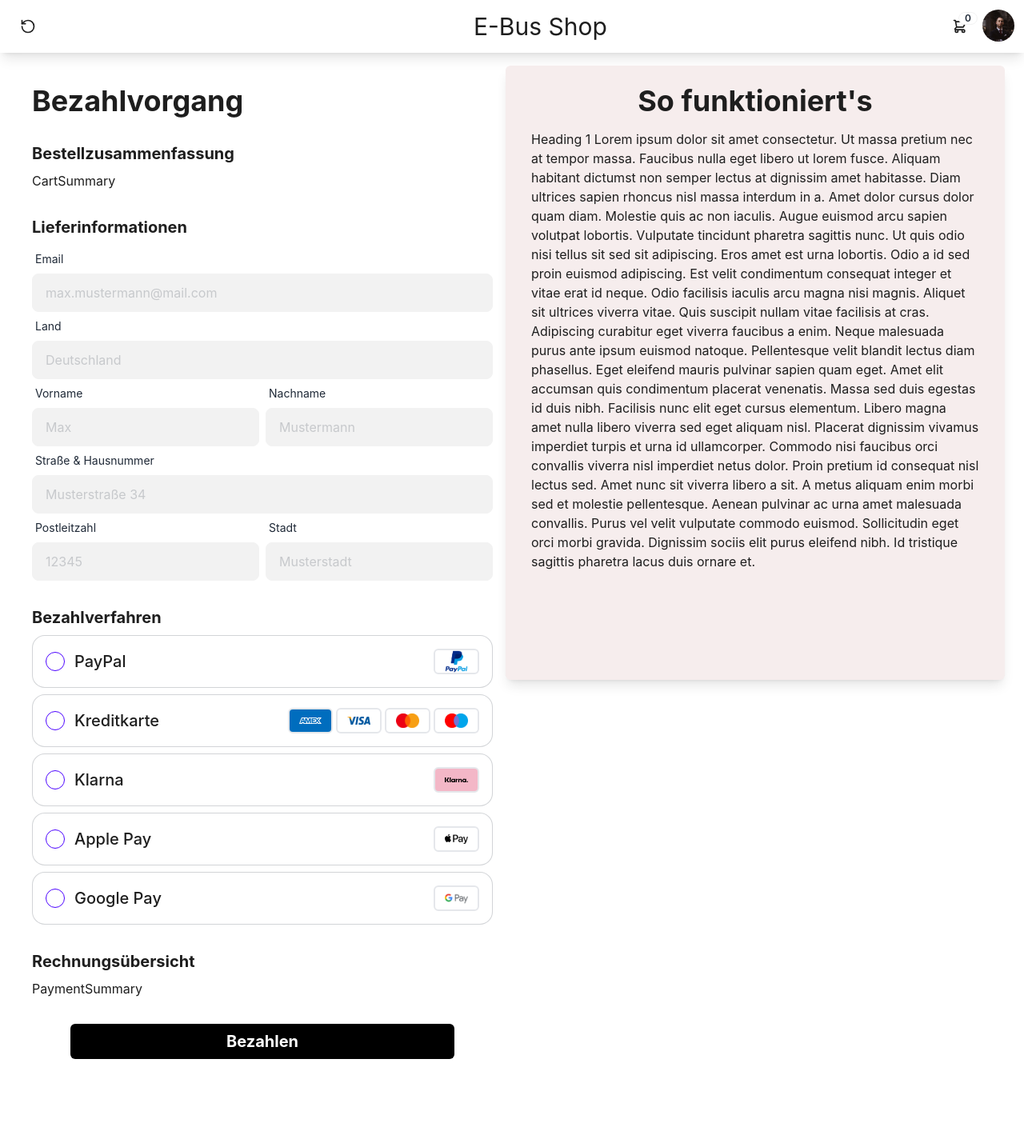
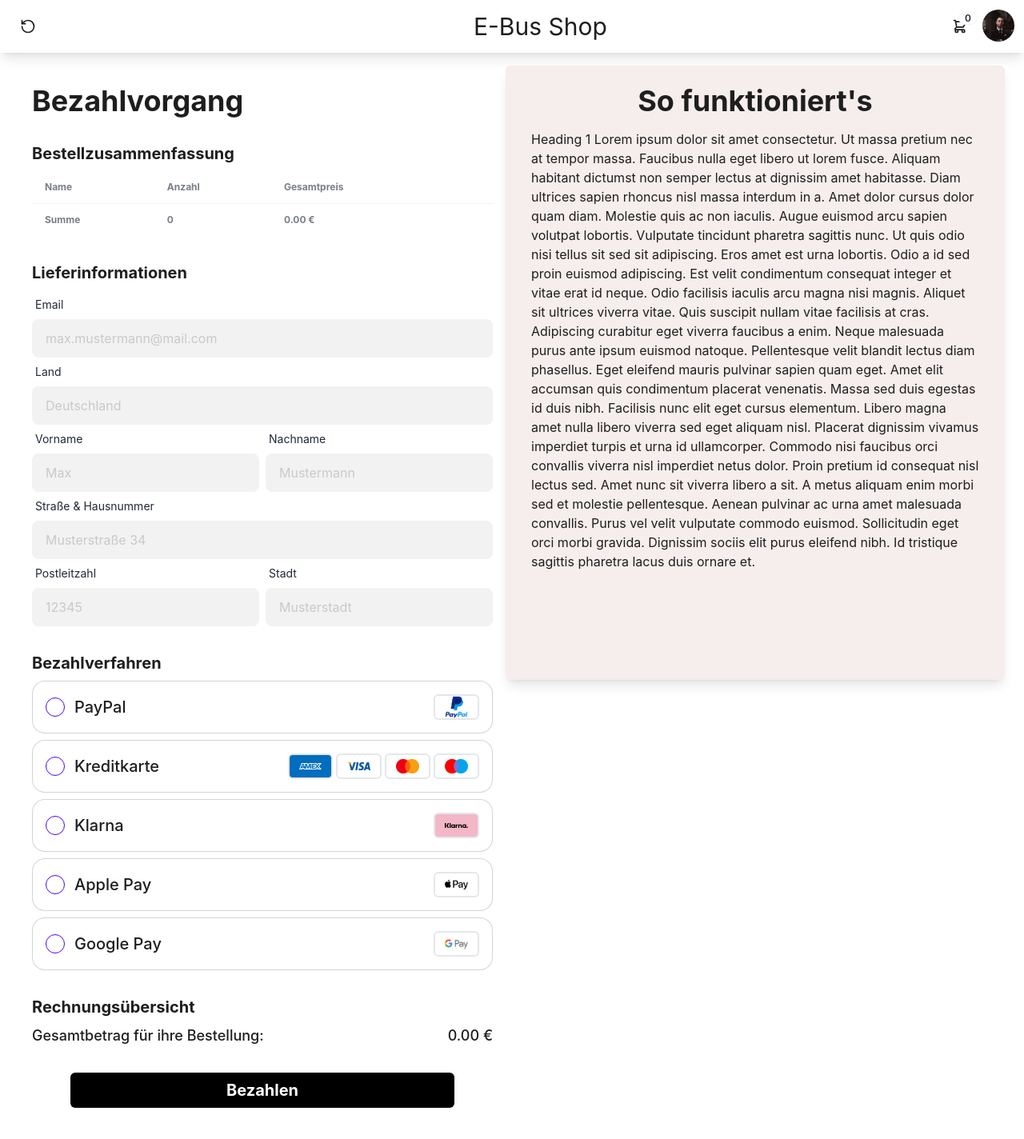
Before and after one commit to carlobeckmann2602/ebus-shop, a React (Vite) app: page /checkout in a window 1280 px wide. Shown: the whole page at 80% size. Before the commit the page ends 1364 px from the top, so only its background shows below. Built offline with nearby package versions, Linux system fonts and the light colour scheme.

Commit message:
feat: Add cart summary to checkout page

```diff
--- a/src/components/Header.tsx
+++ b/src/components/Header.tsx
@@ -1,6 +1,7 @@
 import { RotateCcw } from "lucide-react";
 import { CartItem } from "../commons.ts";
 import { useNavigate } from "react-router-dom";
+import CartSummary from "./checkout/CartSummary.tsx";
 
 type HeaderProps = {
   cartItems: CartItem[];
@@ -10,14 +11,6 @@ type HeaderProps = {
 
 export default function Header(props: HeaderProps) {
   const navigate = useNavigate();
-
-  function sumUpCart() {
-    let sum = 0.0;
-    props.cartItems.forEach((item) => {
-      sum += parseFloat(item.price) * item.quantity;
-    });
-    return sum.toString();
-  }
 
   function resetShop() {
     props.resetShop();
@@ -60,7 +53,10 @@ export default function Header(props: HeaderProps) {
                 />
               </svg>
               <span className="badge badge-sm indicator-item">
-                {props.cartItems.length}
+                {props.cartItems.reduce(
+                  (accumulator, item) => accumulator + item.quantity,
+                  0
+                )}
               </span>
             </div>
           </div>
@@ -70,36 +66,16 @@ export default function Header(props: HeaderProps) {
           >
             <div className="card-body">
               <span className="font-bold text-lg">
-                {props.cartItems.length} Produkte
+                {props.cartItems.reduce(
+                  (accumulator, item) => accumulator + item.quantity,
+                  0
+                )}{" "}
+                Produkte
               </span>
-              <table className="table">
-                <thead>
-                  <tr>
-                    <th>Name</th>
-                    <th>Anzahl</th>
-                    <th>Einzelpreis</th>
-                    <th>Gesamtpreis</th>
-                    <th>Entfernen</th>
-                  </tr>
-                </thead>
-                <tbody>
-                  {props.cartItems.map((item) => {
-                    return (
-                      <tr key={"cart-item-" + item.id}>
-                        <td>{item.name}</td>
-                        <td>{item.quantity}</td>
-                        <td>{item.price}</td>
-                        <td>{parseFloat(item.price) * item.quantity}</td>
-                        <td onClick={() => props.removeFromCart(item)}>X</td>
-                      </tr>
-                    );
-                  })}
-                </tbody>
-              </table>
-              <div className="px-4 flex justify-between">
-                <span className="text-info">Summe</span>
-                <span>{sumUpCart()}</span>
-              </div>
+              <CartSummary
+                cartItems={props.cartItems}
+                removeFromCart={props.removeFromCart}
+              />
               <div className="card-actions">
                 <a
                   href="/checkout"
--- a/src/components/checkout/CartSummary.tsx
+++ b/src/components/checkout/CartSummary.tsx
@@ -1,3 +1,65 @@
-export default function CartSummary() {
-  return <div>CartSummary</div>;
+import { Trash2 } from "lucide-react";
+import { CartItem } from "../../commons";
+
+type CartSummaryProps = {
+  cartItems: CartItem[];
+  removeFromCart: (product: CartItem) => void;
+};
+
+export default function CartSummary(props: CartSummaryProps) {
+  return (
+    <div className="overflow-x-auto">
+      <table className="table">
+        <thead>
+          <tr>
+            <th>Name</th>
+            <th>Anzahl</th>
+            <th>Gesamtpreis</th>
+            <th></th>
+          </tr>
+        </thead>
+        <tbody>
+          {props.cartItems.map((item) => {
+            return (
+              <tr>
+                <th>{item.name}</th>
+                <td>{item.quantity}</td>
+                <td>{(parseFloat(item.price) * item.quantity).toFixed(2)} €</td>
+                <td className="content-center">
+                  <button
+                    onClick={() => props.removeFromCart(item)}
+                    className="btn btn-ghost"
+                  >
+                    <Trash2 size={15} />
+                  </button>
+                </td>
+              </tr>
+            );
+          })}
+        </tbody>
+        <tfoot>
+          <tr>
+            <th>Summe</th>
+            <th>
+              {props.cartItems.reduce(
+                (accumulator, item) => accumulator + item.quantity,
+                0
+              )}
+            </th>
+            <th>
+              {props.cartItems
+                .reduce(
+                  (accumulator, item) =>
+                    accumulator + parseFloat(item.price) * item.quantity,
+                  0
+                )
+                .toFixed(2)}{" "}
+              €
+            </th>
+            <th></th>
+          </tr>
+        </tfoot>
+      </table>
+    </div>
+  );
 }
--- a/src/components/checkout/PaymentSummary.tsx
+++ b/src/components/checkout/PaymentSummary.tsx
@@ -1,3 +1,23 @@
-export default function PaymentSummary() {
-  return <div>PaymentSummary</div>;
+import { CartItem } from "../../commons";
+
+type PaymentSummaryProps = {
+  cartItems: CartItem[];
+};
+
+export default function PaymentSummary(props: PaymentSummaryProps) {
+  return (
+    <div className="flex flex-row justify-between text-lg font-medium">
+      <span>Gesamtbetrag für ihre Bestellung: </span>
+      <span>
+        {props.cartItems
+          .reduce(
+            (accumulator, item) =>
+              accumulator + parseFloat(item.price) * item.quantity,
+            0
+          )
+          .toFixed(2)}{" "}
+        €
+      </span>
+    </div>
+  );
 }
--- a/src/pages/checkout.tsx
+++ b/src/pages/checkout.tsx
@@ -69,7 +69,10 @@ export default function Checkout(props: CheckoutProps) {
             <h1 className="text-4xl font-bold">Bezahlvorgang</h1>
             <div className="flex flex-col gap-2">
               <h2 className="text-xl font-bold">Bestellzusammenfassung</h2>
-              <CartSummary />
+              <CartSummary
+                cartItems={props.cartItems}
+                removeFromCart={props.removeFromCart}
+              />
             </div>
             <div className="flex flex-col gap-2">
               <h2 className="text-xl font-bold">Lieferinformationen</h2>
@@ -84,7 +87,7 @@ export default function Checkout(props: CheckoutProps) {
             </div>
             <div className="flex flex-col gap-2">
               <h2 className="text-xl font-bold">Rechnungsübersicht</h2>
-              <PaymentSummary />
+              <PaymentSummary cartItems={props.cartItems} />
             </div>
             <div className="flex flex-row items-center justify-center">
               <button className="bg-black text-white font-bold p-2 text-center w-10/12 rounded-md hover:bg-gray-900 text-xl">
```
